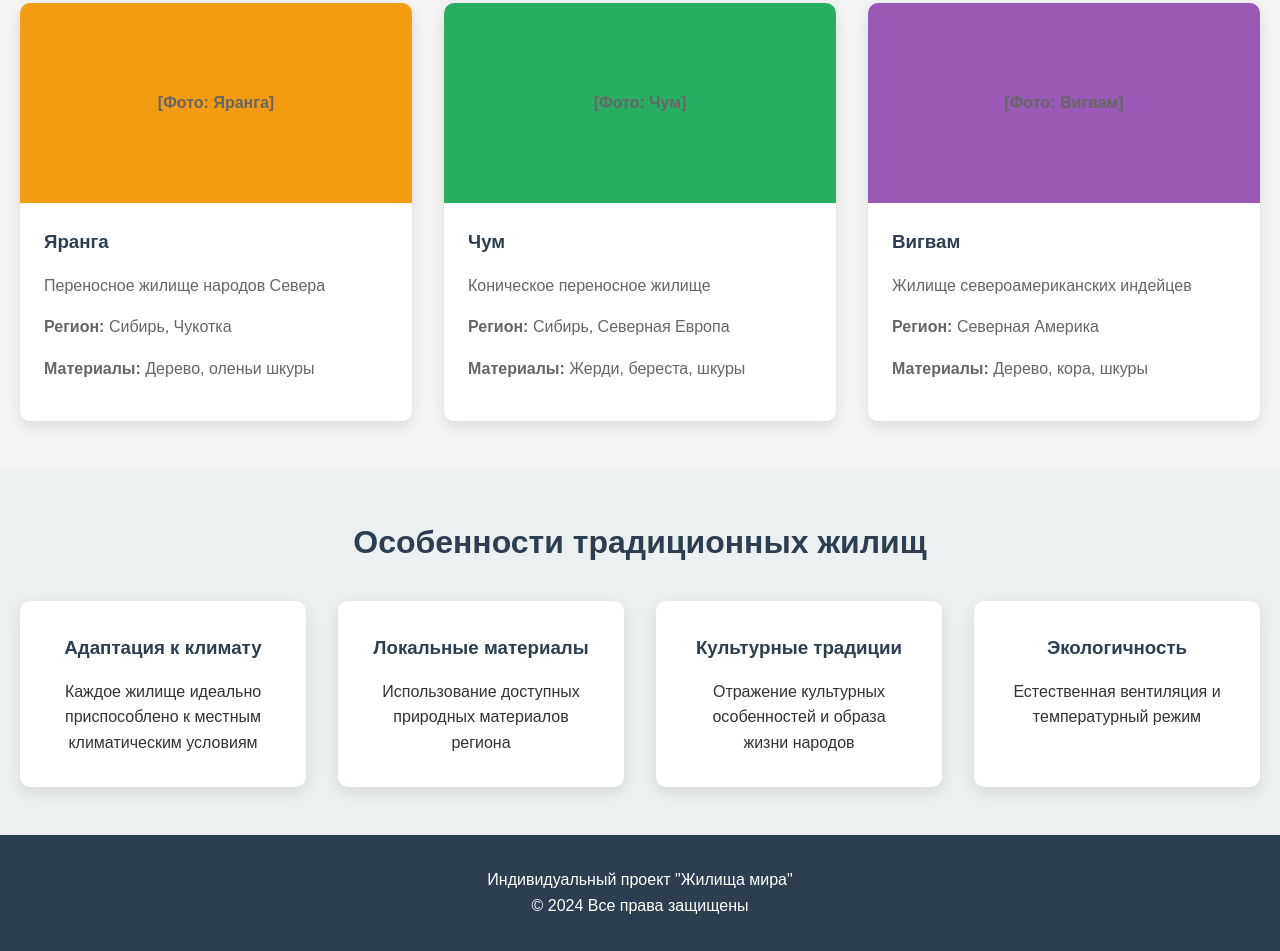
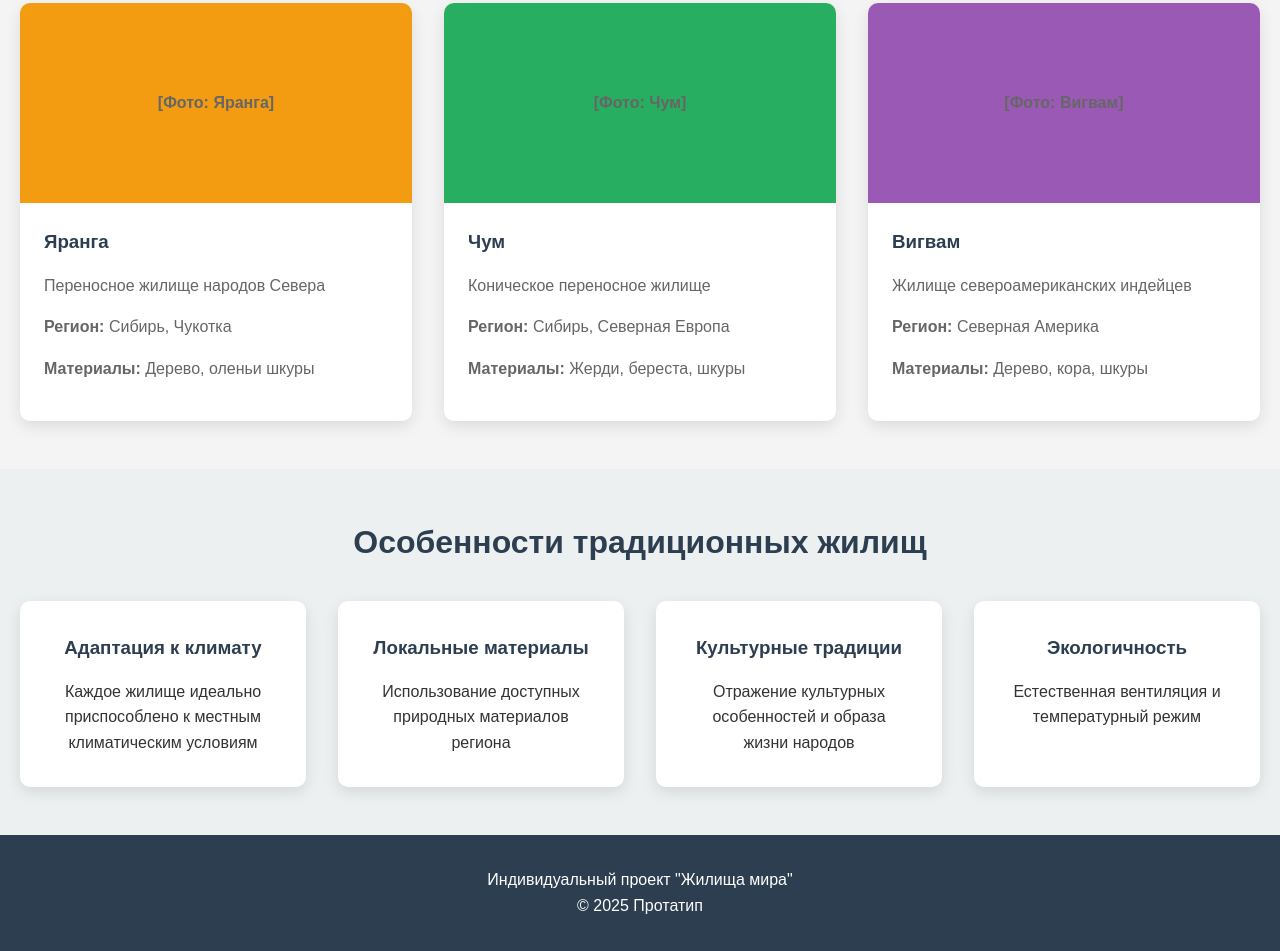
Before and after one commit to Dimabi228/zhilisha-mira, a plain HTML site: page index.html in a window 1280 px wide. Shown: the part 1325-2276 px from the top of the page. Drawn offline with Linux system fonts and the light colour scheme.

Commit message:
Update index.html

```diff
--- a/index.html
+++ b/index.html
@@ -525,7 +525,7 @@
     <footer>
         <div class="container">
             <p>Индивидуальный проект "Жилища мира"</p>
-            <p>© 2024 Все права защищены</p>
+            <p>© 2025 Протатип</p>
         </div>
     </footer>
 
```
